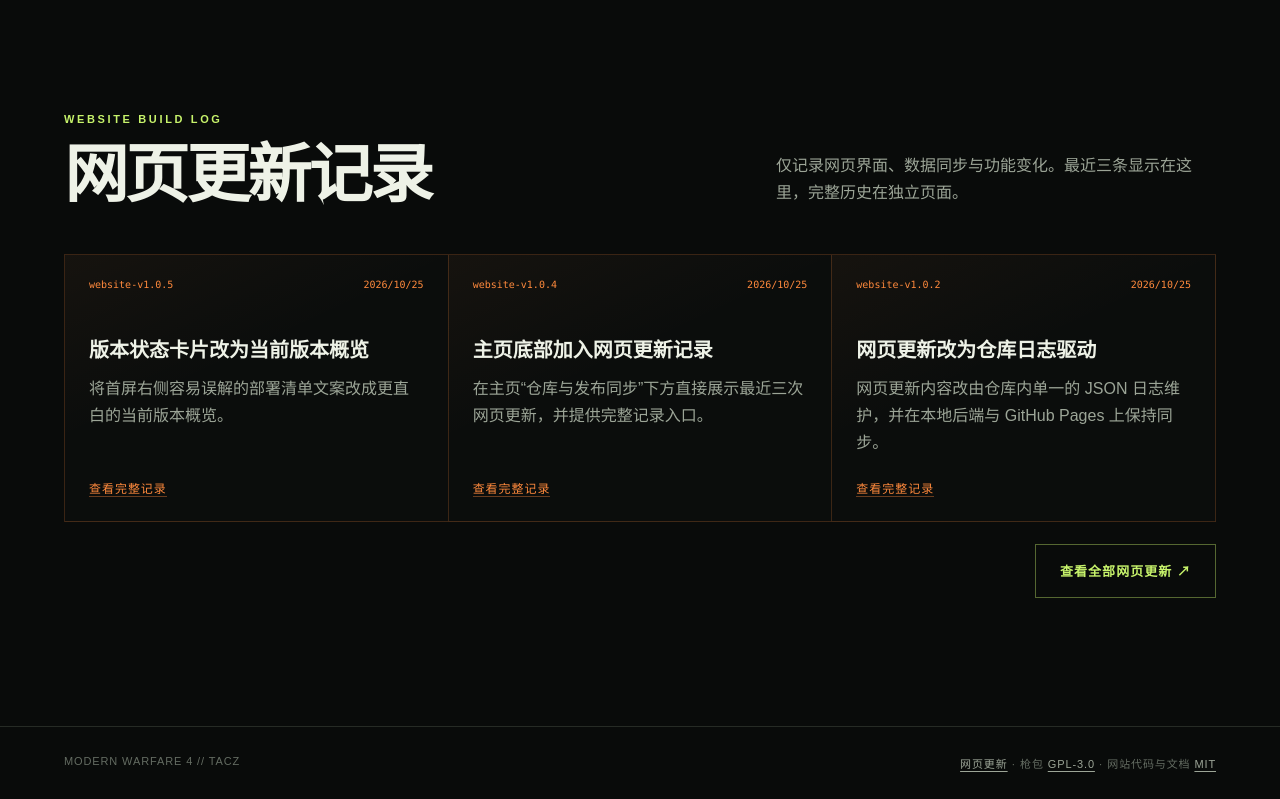
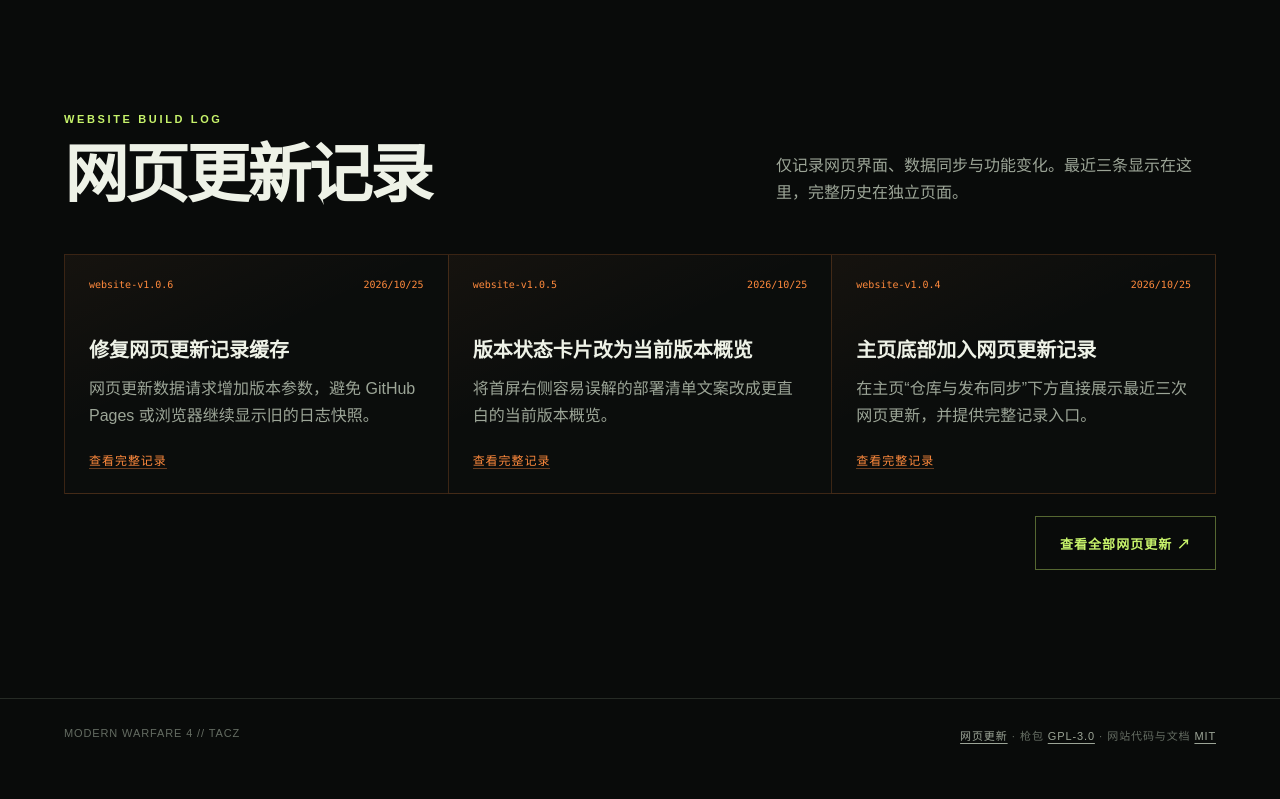
Before and after one commit to MoreFun321432/Modern-Warfare-4-TACZ-Gun-Pack, a website: page web/public/index.html in a window 1280 px wide. Shown: the part 3053-3852 px from the top of the page. After the commit the page ends 3824 px from the top, so only its background shows below. Drawn offline with Linux system fonts and the light colour scheme; no server answers; files whose address does not match are found by name.

Commit message:
Bypass website update cache

```diff
--- a/web/public/app.js
+++ b/web/public/app.js
@@ -7,7 +7,7 @@ import {
 import {
   createHomepageWebsiteUpdate,
   loadWebsiteUpdates
-} from "./website-update-data.js?v=20261025-1";
+} from "./website-update-data.js?v=20261025-2";
 
 const elements = {
   packVersion: document.querySelector("#pack-version"),
--- a/web/public/index.html
+++ b/web/public/index.html
@@ -198,6 +198,6 @@
       <span><a href="./website-updates.html">网页更新</a> · 枪包 <a href="https://github.com/MoreFun321432/Modern-Warfare-4-TACZ-Gun-Pack/blob/main/GUNPACK-LICENSE.md" rel="noreferrer">GPL-3.0</a> · 网站代码与文档 <a href="https://github.com/MoreFun321432/Modern-Warfare-4-TACZ-Gun-Pack/blob/main/LICENSE" rel="noreferrer">MIT</a></span>
     </footer>
 
-    <script src="./app.js?v=20261025-7" type="module"></script>
+    <script src="./app.js?v=20261025-8" type="module"></script>
   </body>
 </html>
--- a/web/public/website-update-data.js
+++ b/web/public/website-update-data.js
@@ -19,6 +19,7 @@ export async function loadWebsiteUpdates() {
   const localApi = new URL("api/website-updates", document.baseURI);
   localApi.searchParams.set("v", Date.now().toString());
   const staticApi = new URL("api/website-updates.json", document.baseURI);
+  staticApi.searchParams.set("v", Date.now().toString());
 
   for (const source of [localApi, staticApi]) {
     try {
--- a/web/public/website-updates.js
+++ b/web/public/website-updates.js
@@ -1,7 +1,7 @@
 import {
   formatWebsiteUpdateDate,
   loadWebsiteUpdates
-} from "./website-update-data.js?v=20261025-1";
+} from "./website-update-data.js?v=20261025-2";
 
 const list = document.querySelector("#website-update-list");
 const count = document.querySelector("#website-release-count");
--- a/web/website-updates.json
+++ b/web/website-updates.json
@@ -1,5 +1,19 @@
 {
   "updates": [
+    {
+      "id": "website-v1.0.6",
+      "title": "修复网页更新记录缓存",
+      "publishedAt": "2026-10-25T13:12:08Z",
+      "summary": "网页更新数据请求增加版本参数，避免 GitHub Pages 或浏览器继续显示旧的日志快照。",
+      "changes": [
+        "本地 API 与静态 JSON 请求均加入实时缓存参数。",
+        "新增网页日志后可立即刷新显示。"
+      ],
+      "bugFixes": [
+        "修复新增网页更新记录可能被旧缓存覆盖的问题。"
+      ],
+      "releaseUrl": null
+    },
     {
       "id": "website-v1.0.5",
       "title": "版本状态卡片改为当前版本概览",
```
Also changed, not shown: web/public/website-updates.html (+1 -1 lines), web/test/server.test.mjs (+2 -2 lines).
